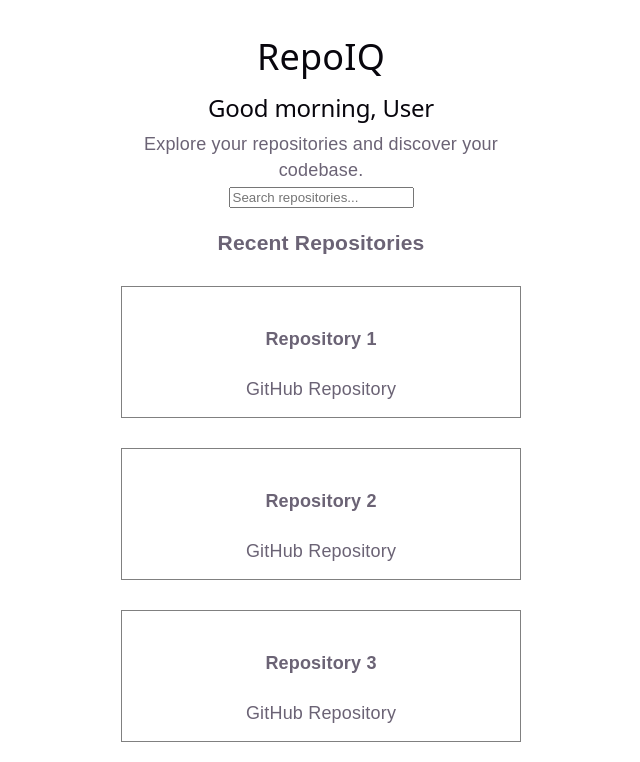
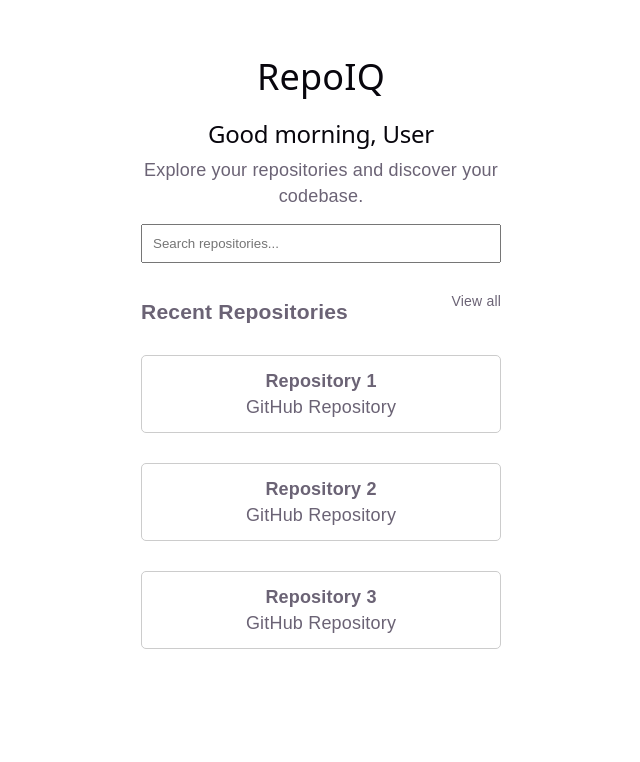
Before and after one commit to agile-students-fall2026/generic-mern-stack-project-repoiq, a React (Vite) app in the folder front-end/: page / in a window 1280 px wide. Shown: the top 762 px of the page, without its empty margins (319-959 px from the left). Built offline with nearby package versions, Linux system fonts and the light colour scheme.

Commit message:
Made changes to Home.jsx

```diff
--- a/front-end/src/features/Home.css
+++ b/front-end/src/features/Home.css
@@ -28,3 +28,17 @@
 .repository h4 {
   margin: 0;
 }
+
+.recent-header {
+  display: flex;
+  justify-content: space-between;
+  align-items: center;
+}
+
+.recent-header h3 {
+  margin-bottom: 0;
+}
+
+.recent-header span {
+  font-size: 14px;
+}
--- a/front-end/src/features/Home.jsx
+++ b/front-end/src/features/Home.jsx
@@ -1,3 +1,4 @@
+import './Home.css';
 function Home() {
   return (
     <div className="home">
@@ -10,7 +11,10 @@ function Home() {
         placeholder="Search repositories..."
       />
 
-      <h3>Recent Repositories</h3>
+      <div className="recent-header">
+        <h3>Recent Repositories</h3>
+        <span>View all</span>
+      </div>
 
       <div className="repository-list">
         <div className="repository">
```
